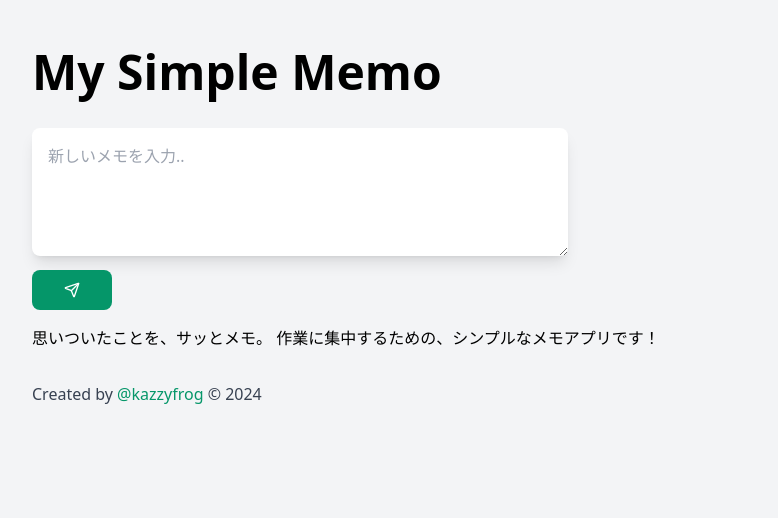
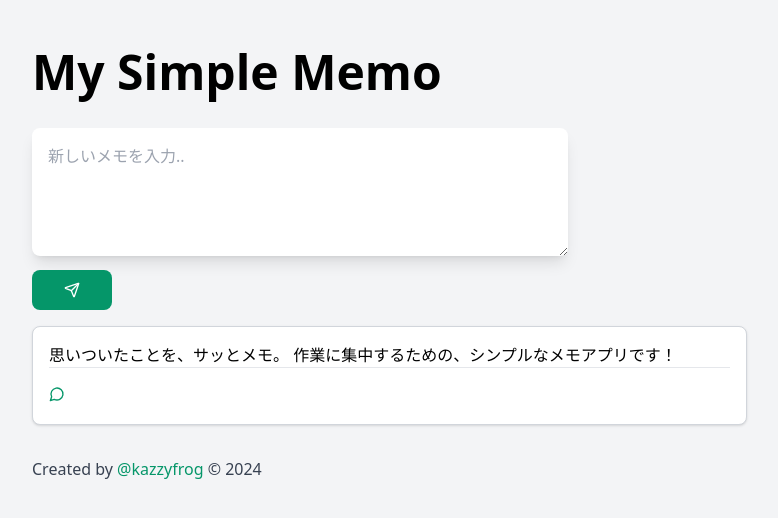
Before and after one commit to b13o/simple-memo-app, a React (Vite) app: page / in a window 1280 px wide. Shown: the top 518 px of the page, without its empty margins (64-842 px from the left). Built offline with nearby package versions, Linux system fonts and the light colour scheme.

Commit message:
MemoList コンポーネントの実装

```diff
--- a/src/App.tsx
+++ b/src/App.tsx
@@ -2,6 +2,7 @@ import Layout from "./components/Layout";
 import { useState } from "react";
 import { Memo } from "./types";
 import Editor from "./components/Editor";
+import MemoList from "./components/MemoList";
 
 const initialMemo = {
   id: Date.now(),
@@ -32,9 +33,7 @@ function App(): JSX.Element {
           onSubmit={addMemo}
         />
       </div>
-      {memos.map((memo) => (
-        <p key={memo.id}>{memo.text}</p>
-      ))}
+      <MemoList memos={memos} setMemos={setMemos} />
     </Layout>
   );
 }
--- /dev/null
+++ b/src/components/MemoList.tsx
@@ -0,0 +1,93 @@
+import { Memo, Reply } from "../types";
+import { useState } from "react";
+import { MessageCircle } from "lucide-react";
+import Editor from "./Editor";
+
+type MemoListProps = {
+  memos: Memo[];
+  setMemos: React.Dispatch<React.SetStateAction<Memo[]>>;
+};
+
+const MemoList = (props: MemoListProps) => {
+  const [replies, setReplies] = useState<Reply[]>([]);
+  const [replyingTo, setReplyingTo] = useState<number | null>(null);
+  const [editingTo, setEditingTo] = useState<{
+    id: number;
+    type: "memo" | "reply";
+  } | null>(null);
+
+  const updateMemo = (inputText: string) => {
+    if (inputText.trim() && editingTo) {
+      props.setMemos(
+        props.memos.map((memo) =>
+          memo.id === editingTo.id ? { ...memo, text: inputText } : memo
+        )
+      );
+      setEditingTo(null);
+    }
+  };
+
+  const deleteMemo = (id: number) => {
+    props.setMemos(props.memos.filter((memo) => memo.id !== id));
+    setReplies(replies.filter((reply) => reply.parentId !== id));
+  };
+
+  const startEdit = (id: number, type: "memo" | "reply") => {
+    setEditingTo({ id: id, type: type });
+  };
+
+  const getRepliesForMemo = (memoId: number) => {
+    return replies.filter((reply) => reply.parentId === memoId);
+  };
+
+  const addReply = (inputText: string) => {
+    if (inputText.trim() && replyingTo) {
+      const reply: Reply = {
+        id: Date.now(),
+        text: inputText,
+        timestamp: new Date().toLocaleString("ja-JP"),
+        parentId: replyingTo,
+      };
+      setReplies([reply, ...replies]);
+      setReplyingTo(null);
+    }
+  };
+  return (
+    <>
+      {props.memos.map((memo) => (
+        <div
+          key={memo.id}
+          className="border border-gray-300 shadow bg-white rounded-lg p-4"
+        >
+          {editingTo?.id === memo.id && editingTo?.type === "memo" ? (
+            <Editor initialValue={memo.text} onSubmit={updateMemo} />
+          ) : (
+            <div className="space-y-4">
+              {/* ContentBody */}
+              {memo.text}
+              <hr />
+              <div className="ml-8 space-y-4">
+                {/* ReplyList */}
+                {getRepliesForMemo(memo.id).map((reply) => (
+                  <p key={reply.id}>{reply.text}</p>
+                ))}
+                {replyingTo === memo.id ? (
+                  <Editor onSubmit={addReply} placeholder="リプライを入力..." />
+                ) : (
+                  <button
+                    onClick={() => setReplyingTo(memo.id)}
+                    className="-ml-8 text-emerald-600 hover:text-emerald-700"
+                  >
+                    <MessageCircle className="w-4 h-4" />
+                  </button>
+                )}
+              </div>
+            </div>
+          )}
+        </div>
+      ))}
+    </>
+  );
+};
+
+export default MemoList;
```
